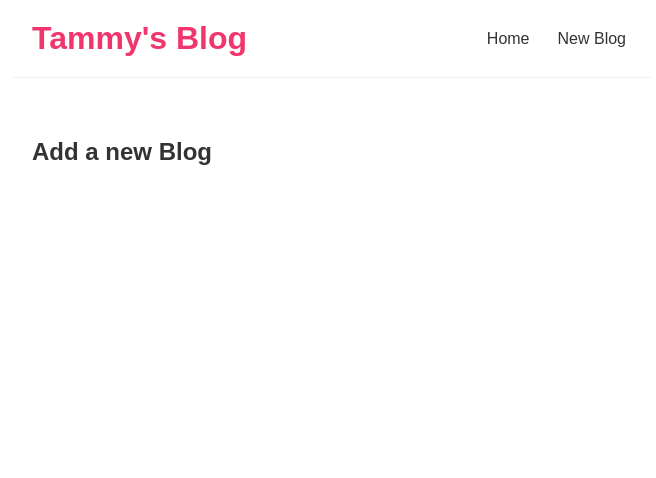
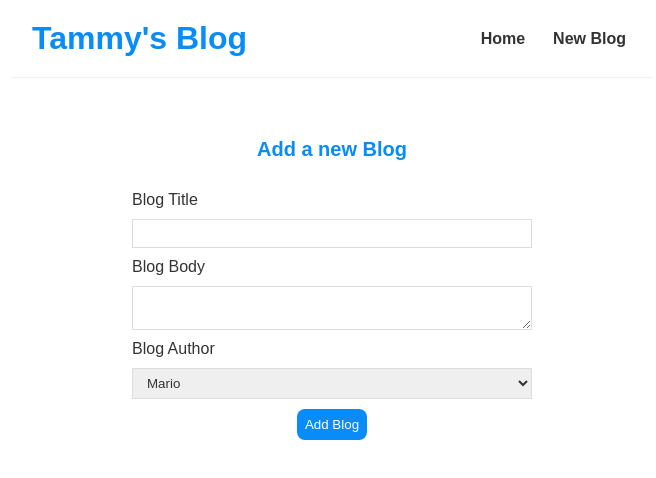
Before and after one commit to tamfolio/React-Blog, a React (Create React App) app: page /create in a window 1280 px wide. Shown: the top 478 px of the page, without its empty margins (308-964 px from the left). Built offline with nearby package versions, Linux system fonts and the light colour scheme.

Commit message:
Create Blog Form

```diff
--- a/src/BlogDetails.jsx
+++ b/src/BlogDetails.jsx
@@ -1,12 +1,22 @@
 import React from 'react'
 import { useParams } from 'react-router-dom'
+import useFetch from  './useFetch'
 
 function BlogDetails() {
 
-    const { id } = useParams()
+    const { id } = useParams();
+    const { data: blog, error, isLoading } = useFetch('http://localhost:8000/blogs/' + id)
     return (
         <div className='blog-details'>
-            <h2>Blog Details - { id }</h2>
+            {isLoading && <div>Loading...</div>}
+            {error && <div>{error}</div>}
+            {blog && (
+                <article>
+                    <h2>{blog.title}</h2>
+                    <p>Written by {blog.author}</p>
+                    <div>{blog.body}</div>
+                </article>
+            )}
         </div>
     )
 }
--- a/src/Create.jsx
+++ b/src/Create.jsx
@@ -1,9 +1,41 @@
 import React from 'react'
+import { useState } from 'react'
 
 function Create() {
+
+    const[title, setTitle] = useState('');
+    const[body, setBody] = useState('');
+    const[author, setAuthor] = useState('mario');
     return (
-        <div>
+        <div className='create'>
             <h2>Add a new Blog</h2>
+            <form>
+                <label>Blog Title</label>
+                <input
+                type="text"
+                required
+                value={title}
+                onChange={(e) => setTitle(e.target.value)}
+                />
+                 <label>Blog Body</label>
+                <textarea
+                required
+                value={body}
+                onChange={(e) => setBody(e.target.value)}
+                >
+
+                </textarea>
+                <label>Blog Author</label>
+                <select
+                value={author}
+                onChange={(e) => setAuthor(e.target.value)}
+                >
+                    <option value="Mario">Mario</option>
+                    <option value="Yoshi">Yoshi</option>
+                </select>
+                <button>Add Blog</button>
+                <p>{body}</p>
+            </form>
         </div>
     )
 }
--- a/src/index.css
+++ b/src/index.css
@@ -14,7 +14,7 @@
 }
 
 .navbar h1 {
-    color: #f1356d;
+    color: #098cf8;
 }
 
 .navbar .links {
@@ -25,10 +25,11 @@
     margin-left: 16px;
     text-decoration: none;
     padding: 6px;
+    font-weight: 700;
 }
 
 .navbar a:hover {
-    color: #f1356d;
+    color: #098cf8;
 }
 
 .content {
@@ -49,10 +50,66 @@
 
 .blog-preview h2 {
     font-size: 20px;
-    color: #f1356d;
+    color: #098cf8;
     margin-bottom: 8px;
 }
 
 .blog-preview a {
     text-decoration: none;
 }
+
+.blog-details h2 {
+    font-size: 20px;
+    color: #098cf8;
+    margin-bottom: 10px;
+}
+
+.blog-details div {
+    margin: 20px 0;
+}
+
+.blog-details button {
+    background: #098cf8;
+    color: #fff;
+    border: 0;
+    padding: 8px;
+    border-radius: 8px;
+    cursor: pointer;
+}
+
+.create {
+    max-width: 400px;
+    margin: 0 auto;
+    text-align: center;
+}
+
+.create label {
+    text-align: left;
+    display: block;
+}
+
+.create h2 {
+    font-size: 20px;
+    color: #098cf8;
+    margin-bottom: 30px;
+}
+
+.create input,
+.create textarea,
+.create select {
+    width: 100%;
+    padding: 6px 10px;
+    margin: 10px 0;
+    border: 1px solid #ddd;
+    box-sizing: border-box;
+    display: block;
+}
+
+.create button {
+    background: #098cf8;
+    color: #fff;
+    border: 0;
+    padding: 8px;
+    border-radius: 8px;
+    cursor: pointer;
+}
```
